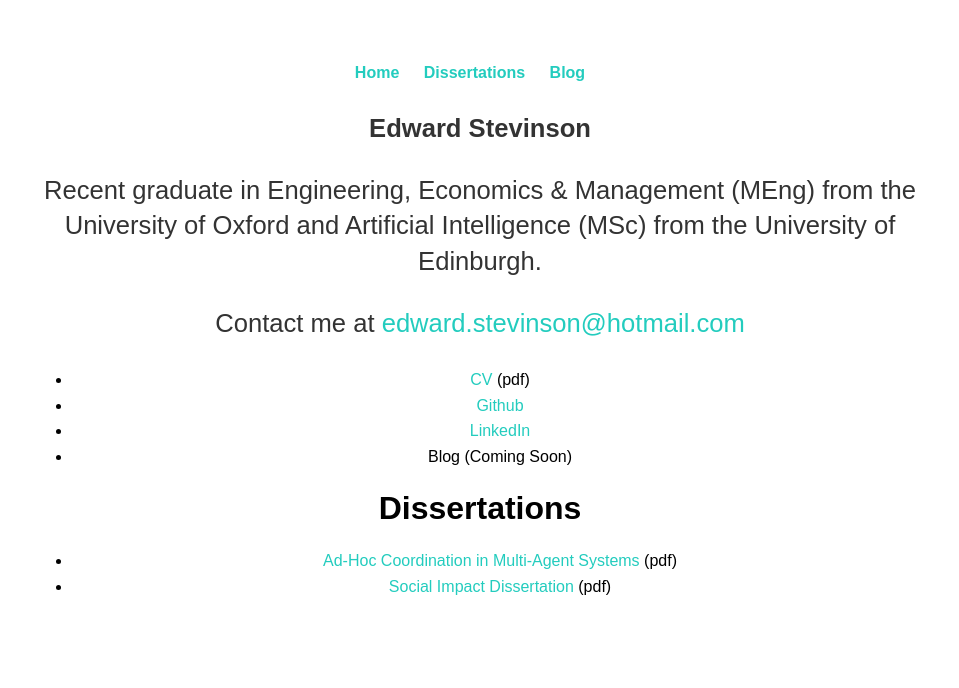
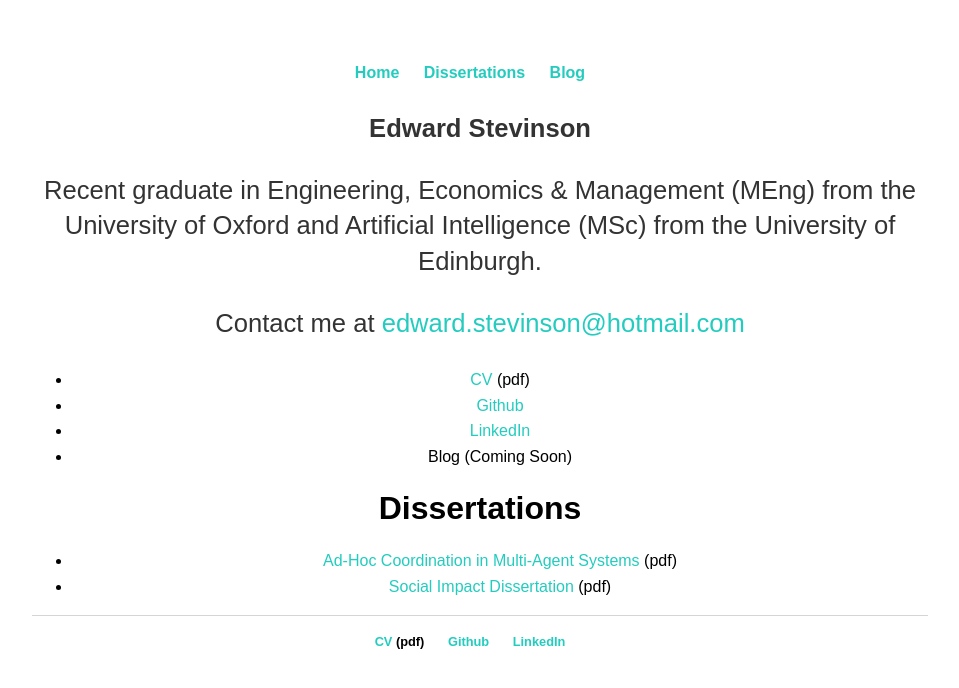
Before and after one commit to Stevinson/stevinson.github.io, a Jekyll site: the page built from index.md, in a window 1280 px wide. Shown: the top 688 px of the page, without its empty margins (160-1119 px from the left). Built offline with Jekyll 4.4.1, drawn with Linux system fonts in a browser that asks for light colours.

Commit message:
Update default.html

```diff
--- a/_layouts/default.html
+++ b/_layouts/default.html
@@ -18,5 +18,13 @@
 			{{ content }}
 
 			</div><!-- /.container -->
+
+			<footer>
+    			<ul>
+  				<li><a href="assets/stevinson_CV.pdf">CV</a> (pdf)</li>
+  				<li><a href="https://www.github.com/stevinson">Github</a></li>
+  				<li><a href="https://uk.linkedin.com/in/edward-stevinson-971b98124">LinkedIn</a></li>
+			</ul>
+		</footer>
 		</body>
 	</html>
```
